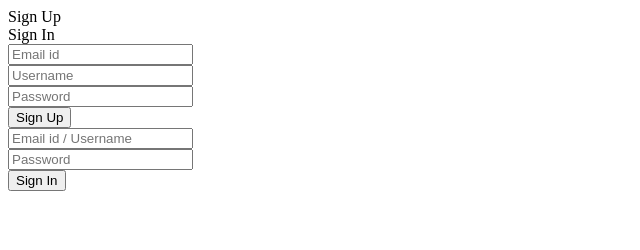
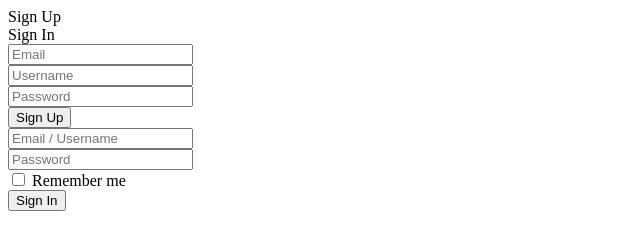
Before and after one commit to KurangamBhowmik/blog-engine-log-in-page, a plain HTML site: page index.html in a window 1280 px wide. Shown: the whole page, without its empty margins (0-640 px from the left). Drawn offline with Linux system fonts and the light colour scheme.

Commit message:
Update index.html

```diff
--- a/index.html
+++ b/index.html
@@ -6,7 +6,7 @@
   <div class="tab-content">
     <div class="tab-body active">
       <div class="form-element">
-        <input type="text" placeholder="Email id">
+        <input type="text" placeholder="Email">
       </div>
       <div class="form-element">
         <input type="text" placeholder="Username">
@@ -21,10 +21,14 @@
 
     <div class="tab-body">
       <div class="form-element">
-        <input type="text" placeholder="Email id / Username">
+        <input type="text" placeholder="Email / Username">
       </div>
       <div class="form-element">
         <input type="password" placeholder="Password">
+      </div>
+      <div class="form-element">
+        <input type="checkbox" id="remember_me">
+        <label for="remember_me">Remember me</label>
       </div>
       <div class="form-element">
         <button>Sign In</button>
```
